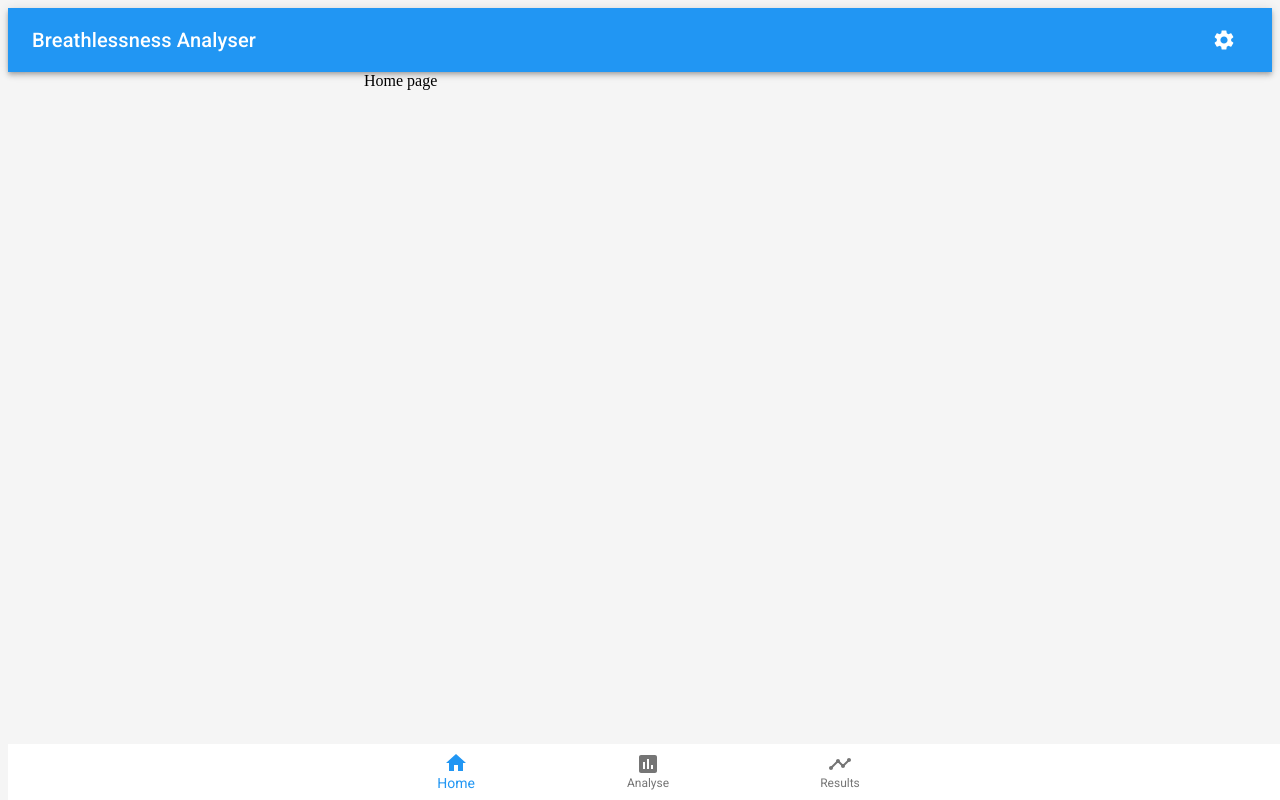
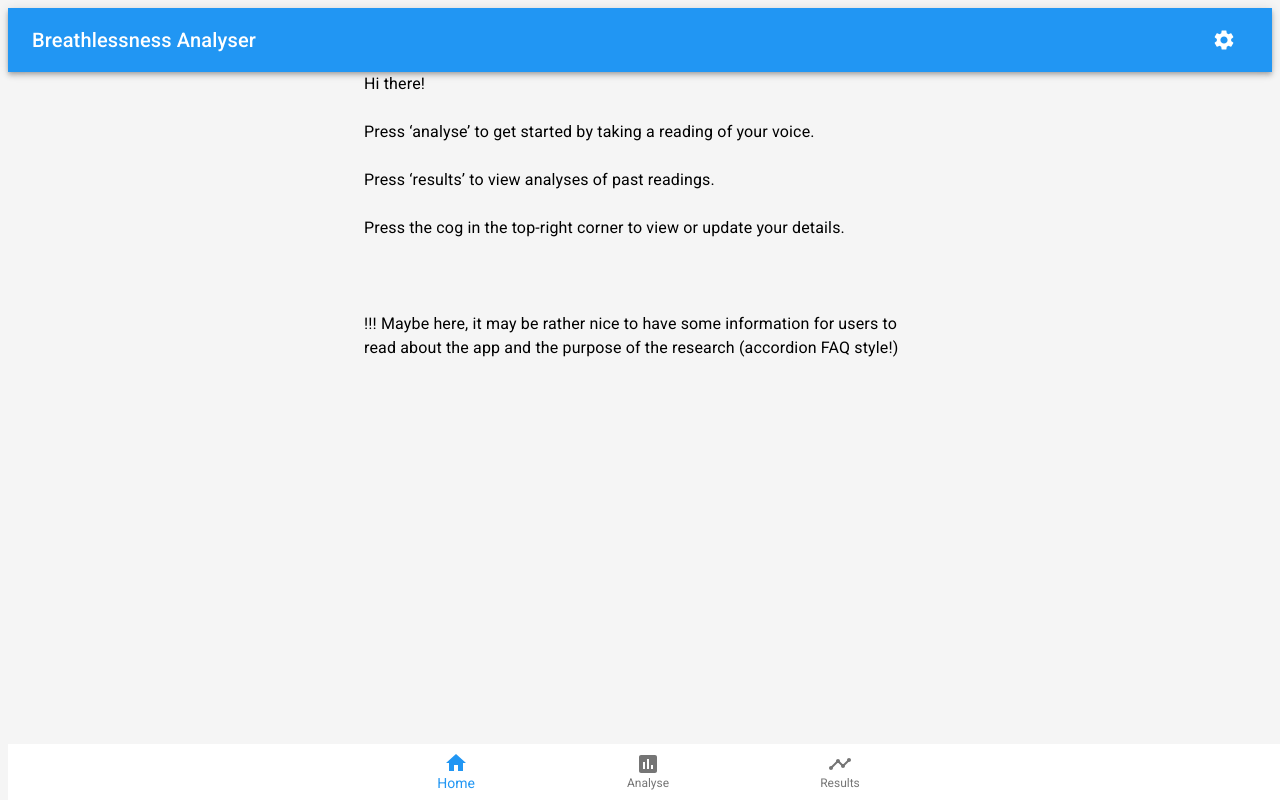
Before and after one commit to jeremylo/ethical-voice, a React (Create React App) app in the folder app/: page / in a window 1280 px wide. Built offline with nearby package versions, Linux system fonts and the light colour scheme; the HTML template or start-up script is replaced by a standard one.

Commit message:
Move the home page into its own component.

```diff
--- a/app/src/App.js
+++ b/app/src/App.js
@@ -2,6 +2,7 @@ import React from 'react';
 import {
   BrowserRouter as Router, Route, Switch
 } from "react-router-dom";
+import Home from './components/Home';
 import Layout from './components/Layout';
 
 
@@ -21,7 +22,7 @@ function App() {
               Settings page
             </Route>
             <Route path="/">
-              Home page
+              <Home />
             </Route>
           </Switch>
         </Layout>
--- /dev/null
+++ b/app/src/components/Home.js
@@ -0,0 +1,31 @@
+import { Typography } from "@material-ui/core";
+
+
+export default function Home() {
+    return (
+        <Typography>
+            Hi there!
+
+            <br />
+            <br />
+
+            Press ‘analyse’ to get started by taking a reading of your voice.
+            <br />
+            <br />
+            Press ‘results’ to view analyses of past readings.
+            <br />
+            <br />
+            Press the cog in the top-right corner to view or update your details.
+
+
+            <br />
+            <br />
+            <br />
+            <br />
+
+
+
+            !!! Maybe here, it may be rather nice to have some information for users to read about the app and the purpose of the research (accordion FAQ style!)
+        </Typography>
+    )
+}
```
